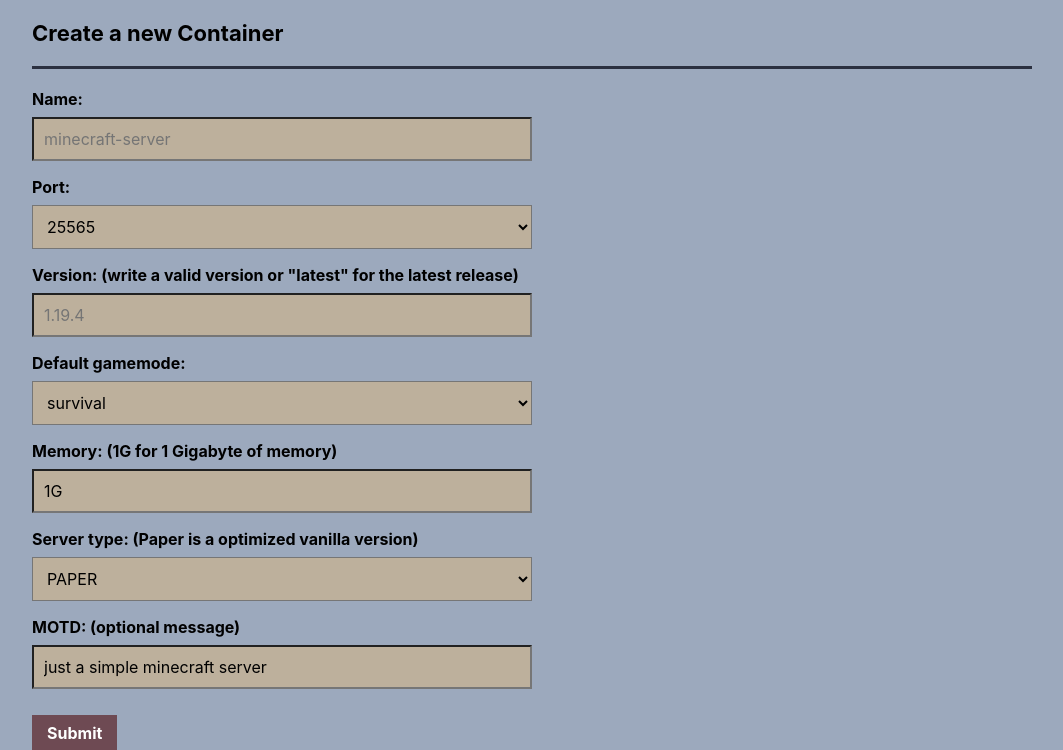
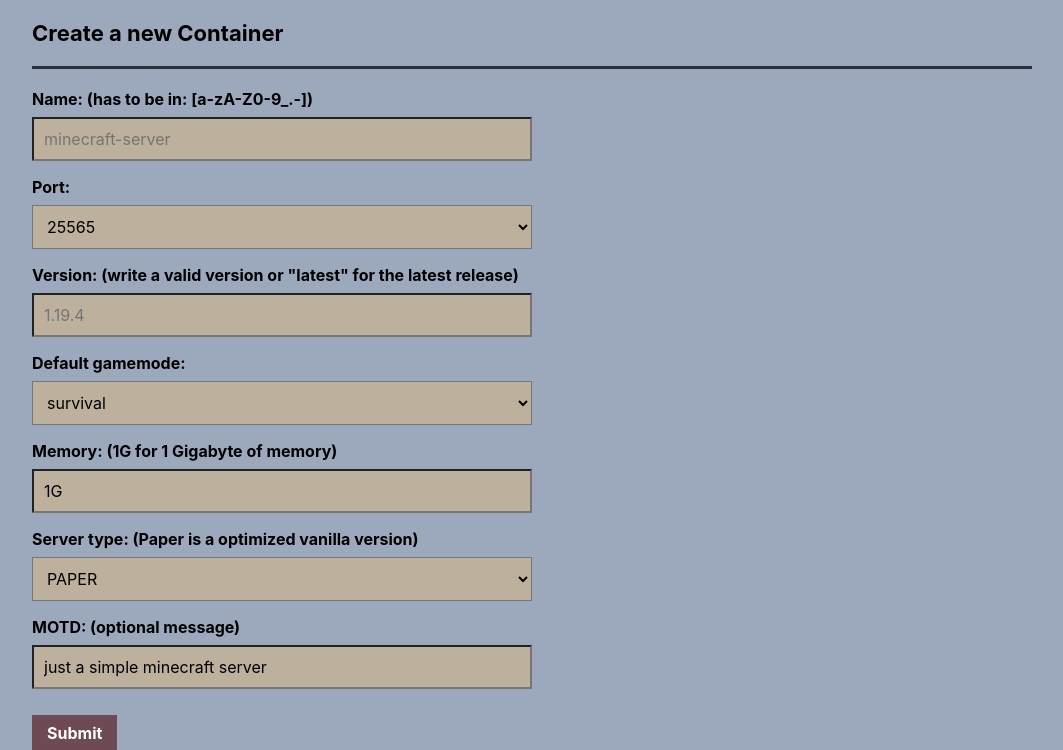
Before and after one commit to samuel-kuhn/Minecraft-Manager, a Flask app: page /create in a window 1280 px wide. Shown: the part 60-810 px from the top of the page, without its empty margins (108-1171 px from the left). Run offline with Flask 3, Linux system fonts and the light colour scheme; the visitor is signed in with stand-in values (Sample User, id 1).

Commit message:
added rule to name

```diff
--- a/templates/create.html
+++ b/templates/create.html
@@ -6,7 +6,7 @@
 <h2>Create a new Container</h2>
 <br>
 <form class="form-class" action="/create" method="post">
-    <label for="name">Name:</label>
+    <label for="name">Name:   (has to be in: [a-zA-Z0-9_.-])</label>
     <input type="text" name="name" placeholder="minecraft-server" required>
     <label for="port">Port:</label>
     <select name="port" required>
```
